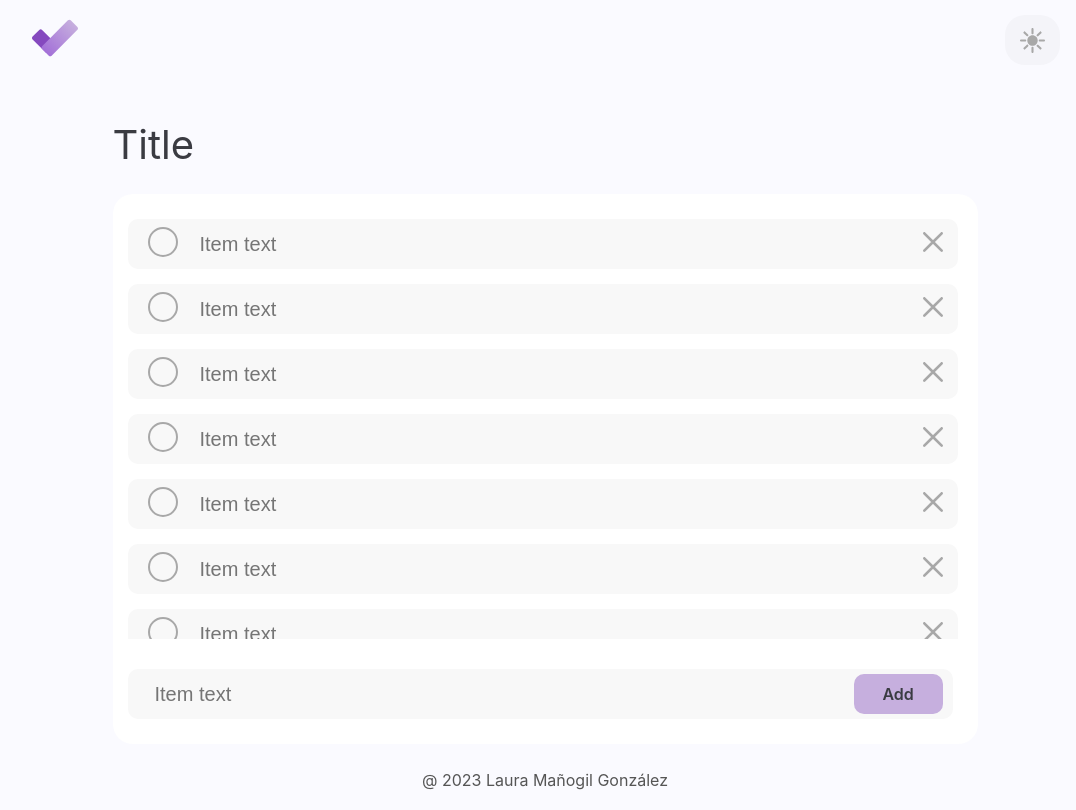
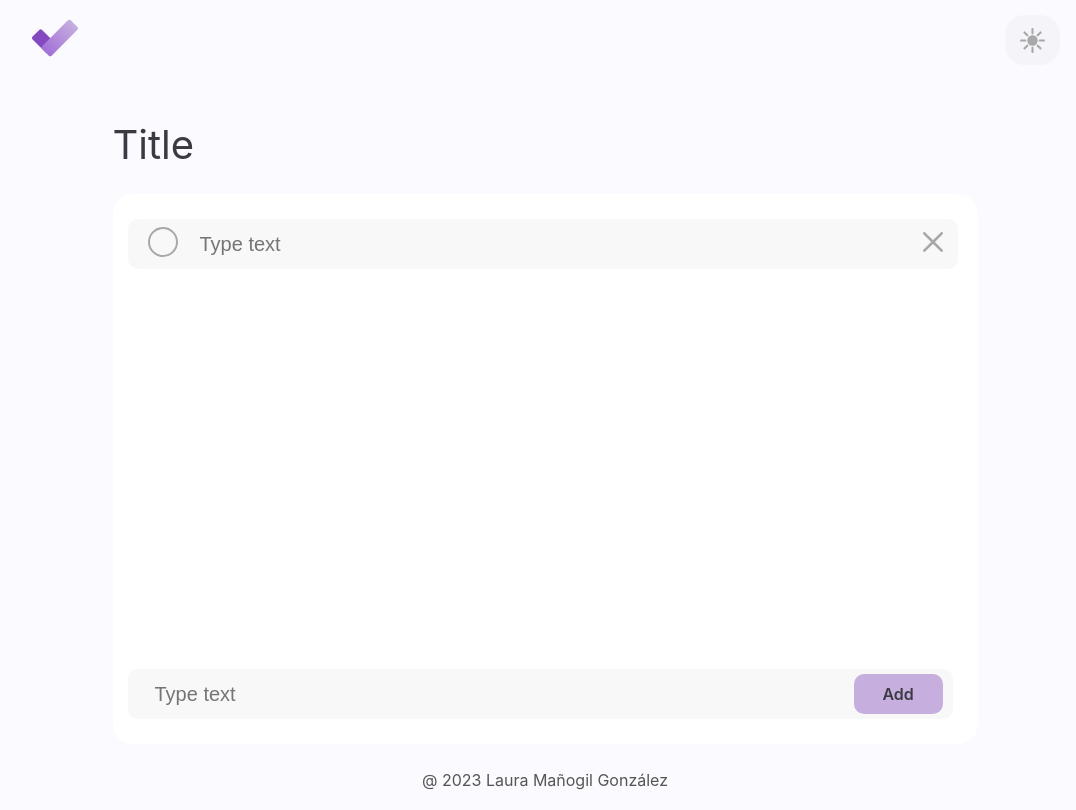
Before and after one commit to LauraMG12/Todo, a Vue app: page / in a window 1280 px wide. Shown: the whole page, without its empty margins (95-1171 px from the left). Built offline with nearby package versions, Linux system fonts and the light colour scheme; the HTML template or start-up script is replaced by a standard one.

Commit message:
Start addin basic functionality

```diff
--- a/package.json
+++ b/package.json
@@ -35,7 +35,8 @@
   "eslintConfig": {
     "root": true,
     "env": {
-      "node": true
+      "node": true,
+      "vue/setup-compiler-macros": true
     },
     "extends": [
       "plugin:vue/vue3-essential",
--- a/src/App.vue
+++ b/src/App.vue
@@ -45,6 +45,7 @@ p {
   #footer {
     width: 100vw;
     height: 5vh;
+    cursor: default;
     p {
       font-size: $font-size-small-desktop;
       color: var(--secondary-text);
@@ -68,10 +69,17 @@ p {
     color: var(--primary-text);
     background: $primary;
   }
-
-  ::selection {
-    color: var(--primary-text);
-    background: $primary;
+  &[theme="dark-mode"] {
+    ::selection {
+      color: var(--primary-text);
+      background: $primary;
+    }
+  }
+  &[theme="light-mode"] {
+    ::selection {
+      color: var(--primary-text);
+      background: $primary-lighter;
+    }
   }
   &[theme="dark-mode"] {
     --background-1: #{$dark-background-1};
--- a/src/components/AppButton.vue
+++ b/src/components/AppButton.vue
@@ -1,6 +1,11 @@
-<script setup lang="ts"></script>
+<script setup lang="ts">
+interface AppButtonEmits {
+  (event: "add-item"): void;
+}
+const emit = defineEmits<AppButtonEmits>();
+</script>
 <template>
-  <div class="button-container">
+  <div class="button-container" @click="emit('add-item')">
     <p class="button-text">Add</p>
   </div>
 </template>
--- a/src/components/AppInput.vue
+++ b/src/components/AppInput.vue
@@ -1,7 +1,30 @@
-<script setup lang="ts"></script>
+<script setup lang="ts">
+import { ref, watch } from "vue";
+
+interface AppInputProps {
+  checked?: boolean;
+}
+interface AppInputEmits {
+  (event: "input-changed", value: string): void;
+}
+const props = withDefaults(defineProps<AppInputProps>(), { checked: false });
+const emit = defineEmits<AppInputEmits>();
+
+const itemText = ref<string>("");
+
+watch(itemText, () => {
+  emit("input-changed", itemText.value);
+});
+</script>
+
 <template>
   <div class="input-text">
-    <input type="text" placeholder="Item text" />
+    <input
+      :class="{ checked: props.checked }"
+      type="text"
+      placeholder="Type text"
+      v-model="itemText"
+    />
   </div>
 </template>
 
@@ -14,6 +37,10 @@
     color: var(--primary-text);
     background-color: transparent;
     border: none;
+    &.checked {
+      color: var(--secondary-text);
+      text-decoration: line-through;
+    }
     &:focus {
       outline: none;
     }
--- a/src/components/ListItem.vue
+++ b/src/components/ListItem.vue
@@ -1,14 +1,27 @@
 <script setup lang="ts">
+import { ref } from "vue";
 import AppInput from "./AppInput.vue";
+
+interface ListItemEmits {
+  (event: "remove"): void;
+}
+
+const emit = defineEmits<ListItemEmits>();
+
+const checked = ref<boolean>(false);
+function toggleChecked(): void {
+  checked.value = !checked.value;
+}
 </script>
 
 <template>
   <div class="item-container">
-    <div class="checked-icon">
-      <img src="@/assets/unchecked.svg" />
+    <div class="checked-icon" @click="toggleChecked">
+      <img v-if="checked" src="@/assets/checked.svg" />
+      <img v-else src="@/assets/unchecked.svg" />
     </div>
-    <AppInput />
-    <div class="close-icon">
+    <AppInput :checked="checked" />
+    <div class="remove-icon" @click="emit('remove')">
       <img src="@/assets/cross.svg" />
     </div>
   </div>
@@ -34,7 +47,7 @@ import AppInput from "./AppInput.vue";
       }
     }
   }
-  .close-icon {
+  .remove-icon {
     margin: 15px;
     @media only screen and (max-width: $medium-breackpoint) {
       img {
@@ -43,7 +56,7 @@ import AppInput from "./AppInput.vue";
     }
   }
   .checked-icon:hover,
-  .close-icon:hover {
+  .remove-icon:hover {
     cursor: pointer;
   }
 }
--- a/src/components/NewItem.vue
+++ b/src/components/NewItem.vue
@@ -1,12 +1,23 @@
 <script setup lang="ts">
 import AppInput from "./AppInput.vue";
 import AppButton from "./AppButton.vue";
+import { ref } from "vue";
+
+interface AppButtonEmits {
+  (event: "add-item", value: string): void;
+}
+const emit = defineEmits<AppButtonEmits>();
+const itemText = ref<string>("");
+
+function setItemText(inputText: string): void {
+  itemText.value = inputText;
+}
 </script>
 
 <template>
   <div class="item-container">
-    <AppInput />
-    <AppButton />
+    <AppInput @input-changed="setItemText" />
+    <AppButton @add-item="emit('add-item', itemText)" />
   </div>
 </template>
 
--- a/src/components/Todo.vue
+++ b/src/components/Todo.vue
@@ -4,7 +4,14 @@ import { ref } from "vue";
 import ListItem from "./ListItem.vue";
 import NewItem from "./NewItem.vue";
 
-const items = ref([1, 2, 3, 4, 5, 1, 2, 3, 4, 5, 6, 7, 8, 9, 0]);
+const items = ref<string[]>(["hello"]);
+
+function addItem(inputText: string): void {
+  items.value.push(inputText);
+}
+function removeItem(index: number): void {
+  items.value.splice(index, 1);
+}
 </script>
 
 <template>
@@ -12,10 +19,14 @@ const items = ref([1, 2, 3, 4, 5, 1, 2, 3, 4, 5, 6, 7, 8, 9, 0]);
     <div class="title">Title</div>
     <div class="todo-list">
       <div class="items-list">
-        <ListItem v-for="item in items" :key="item" />
+        <ListItem
+          v-for="(item, index) in items"
+          :key="item"
+          @remove="removeItem(index)"
+        />
       </div>
       <div class="add-item">
-        <NewItem />
+        <NewItem @add-item="addItem" />
       </div>
     </div>
   </div>
```
Also changed, not shown: src/assets/checked.svg (added).
